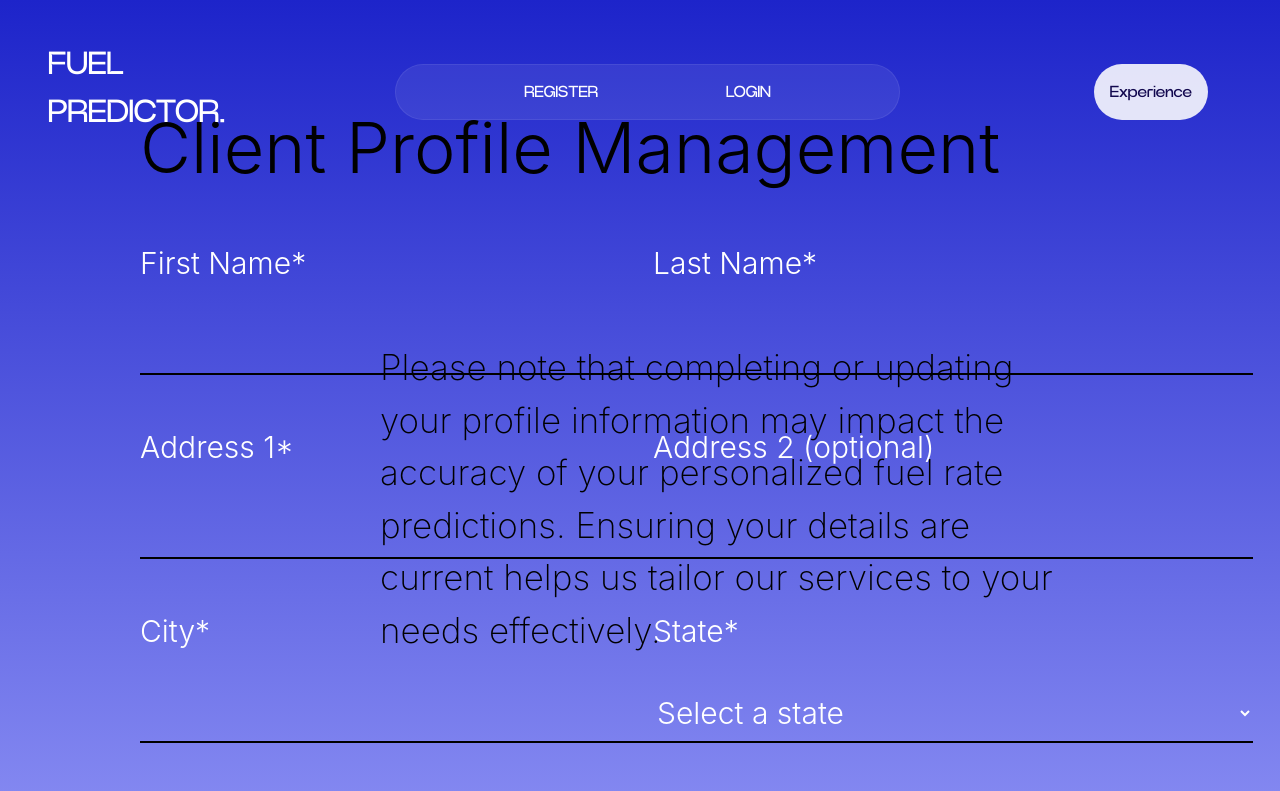
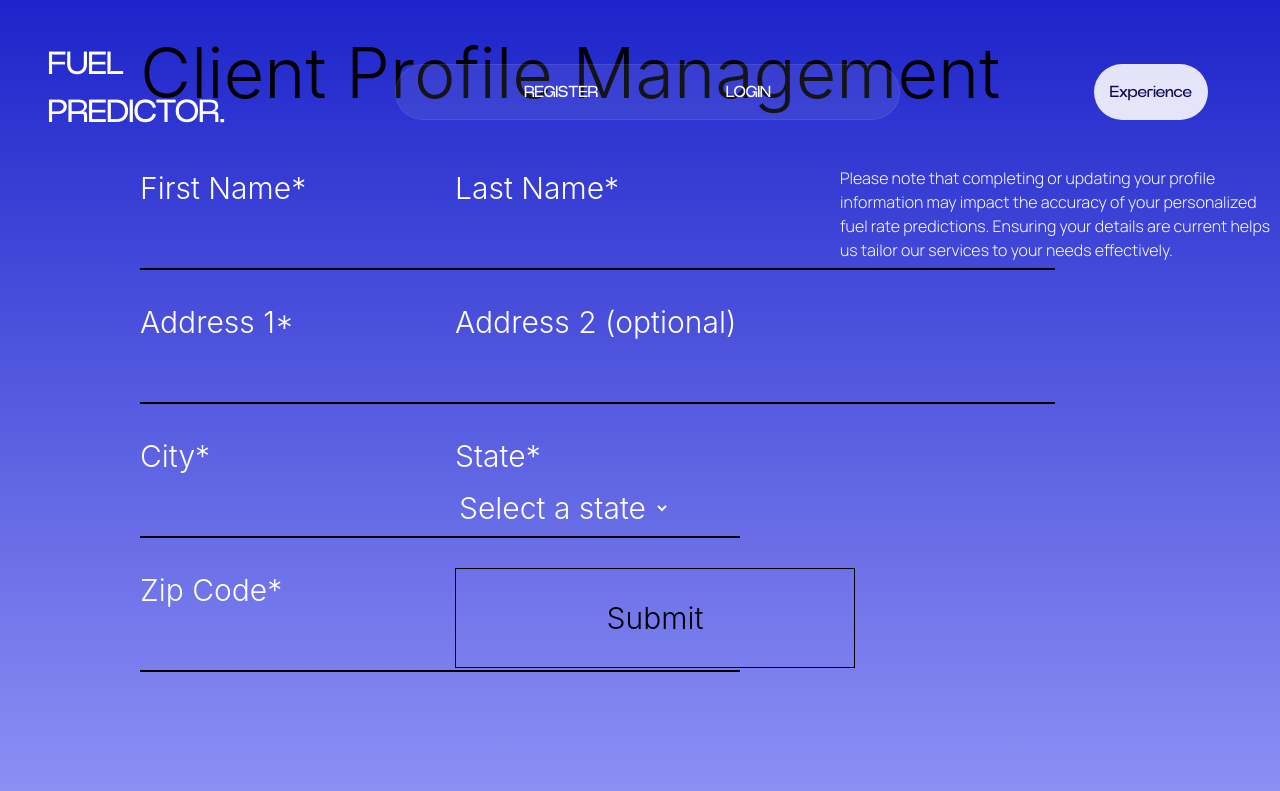
Before and after one commit to reemdelziz/Fuel-Rate-Prediction, a React (Create React App) app in the folder client/: page /profile in a window 1280 px wide. Shown: the top 791 px of the page. Built offline with nearby package versions, Linux system fonts and the light colour scheme; no server answers.

Commit message:
Finished profile testing

```diff
--- a/client/src/pages/Profile.jsx
+++ b/client/src/pages/Profile.jsx
@@ -9,7 +9,7 @@ export const Profile = () => {
 
 
 
-            <div class="container">
+            <div class="profile-container">
                 <form className="form-group">
                     <div className="form-row">
                         <div className="form-field">
@@ -29,7 +29,7 @@ export const Profile = () => {
                         </div>
                         <div className="form-field">
                         <label htmlFor="address2">Address 2 (optional)</label>
-                        <input type="text" id="address2" className="input-field" required maxLength="100"/>
+                        <input type="text" id="address2" className="input-field" maxLength="100"/>
                         </div>
                     </div>
 
@@ -101,7 +101,7 @@ export const Profile = () => {
                     <div className="form-row">
                         <div className="form-field">
                         <label htmlFor="zipCode">Zip Code*</label>
-                        <input type="text" id="zipCode" className="input-field" required maxLength="9" minLength="5" pattern="\d*"/>
+                        <input type="text" id="zipCode" className="input-field" required maxLength="9" minLength="5" pattern="\^\d{5}(?:[-\s]\d{4})?$"/>
                         </div>
                         <div className="form-field">
                         <input type="submit" value="Submit" className="submit-button" />
--- a/client/src/style.css
+++ b/client/src/style.css
@@ -254,7 +254,7 @@ input {
   font-style: normal;
   font-weight: 300;
   line-height: normal;
-  margin-top: 105px;
+  margin-top: 30px;
   margin-left: 140px;
 }
 
@@ -287,7 +287,7 @@ input {
 
 }
 
-.container {
+.profile-container {
   display: flex;
   justify-content: space-between;
 }
@@ -302,7 +302,7 @@ input {
 .form-row {
   display: flex;
   flex-wrap: wrap;
-  margin-bottom: 50px;
+  margin-bottom: 30px;
 }
 
 .input-field {
@@ -314,8 +314,7 @@ input {
   background-color: transparent;
   outline: none;
   font-size: 30px;
-  margin-top: 30px;
-  width: 600px;
+  margin-top: 10
 }
 
 .form-field {
@@ -333,21 +332,14 @@ input {
   cursor: pointer;
   font-size: 30px;
   font-family: Inter;
-  ;
+
+
+  display: flex;          /* Add this line */
+  justify-content: center;/* Add this line */
+  align-items: center;
 }
 
-.profileMessage {
-  position: absolute;
-  right: 0;
-  width: 700px;
-  height: 229px;
-  color: #000;
-  font-family: Inter;
-  font-size: 35px;
-  font-weight: 200;
-  margin-top: 100px;
-  margin-right: 200px;
-}
+
 
 
 
@@ -376,14 +368,22 @@ input {
 }
 
 .SuggestedPrice-label,
-.TotalAmount-label,
-.SuggestedPrice-value,
-.TotalAmount-value {
+
+.SuggestedPrice-value{
   flex: 1;
   /* This makes each element take up equal space */
   display: flex;
   margin-right: 140px;
 
+
+}
+.TotalAmount-label{
+  margin-left: 8em;
+
+}
+.TotalAmount-value {
+
+  margin-left: 0em;
 
 }
 
```
Also changed, not shown: 2 other files (tests, documents, lock files or other folders).
